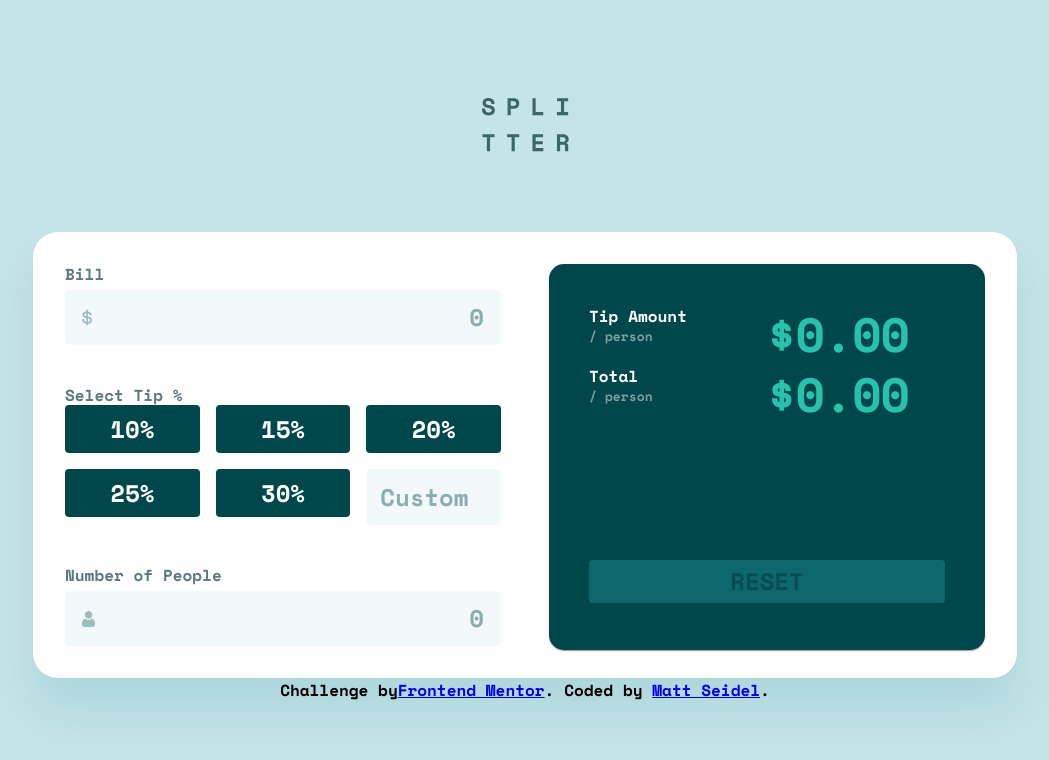
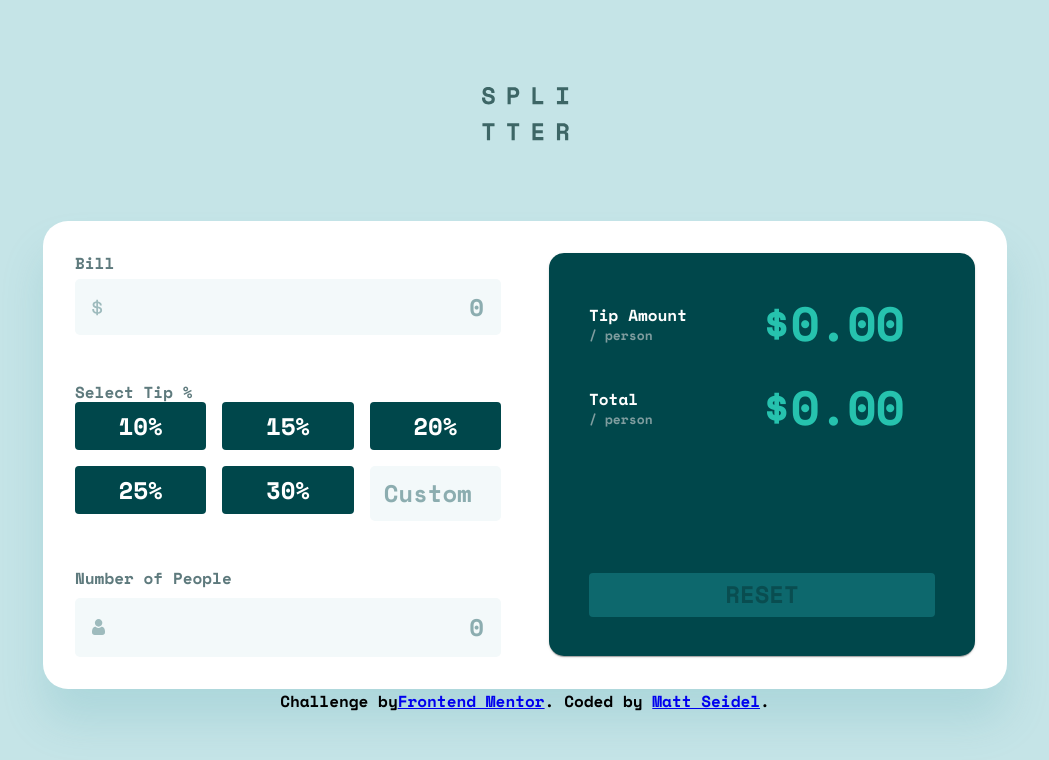
Before and after one commit to mseidel819/tip-calculator, a React (Create React App) app: page / in a window 1280 px wide. Shown: the top 760 px of the page, without its empty margins (115-1164 px from the left). Built offline with nearby package versions, Linux system fonts and the light colour scheme.

Commit message:
results spacing fix

```diff
--- a/src/App.js
+++ b/src/App.js
@@ -68,7 +68,7 @@ function App() {
             </StyledCard>
           </Grid>
         </Grid>
-        <div class="attribution">
+        <div className="attribution">
           Challenge by
           <a
             href="https://www.frontendmentor.io?ref=challenge"
--- a/src/App.styles.jsx
+++ b/src/App.styles.jsx
@@ -13,5 +13,5 @@ export const StyledCard = styled(Card)({
   boxShadow: "0px 32px 43px rgba(79, 166, 175, 0.200735)",
   borderRadius: "25px",
   padding: "32px",
-  maxWidth: "920px",
+  maxWidth: "900px",
 });
--- a/src/results/results.component.jsx
+++ b/src/results/results.component.jsx
@@ -16,8 +16,8 @@ const ResultsOutput = ({ bill, people, percent, resetHandler }) => {
     <Grid item md={6}>
       <StyledCard>
         <Grid container rowSpacing={17}>
-          <Grid item container xs={12}>
-            <Grid container item xs={12}>
+          <Grid item container xs={12} rowSpacing={3}>
+            <Grid container item xs={12} alignItems="center">
               <Grid item xs={6} sm={6}>
                 <Typography variant="h3">Tip Amount</Typography>
                 <Typography variant="body1">/ person</Typography>
@@ -31,7 +31,7 @@ const ResultsOutput = ({ bill, people, percent, resetHandler }) => {
                 </Typography>
               </Grid>
             </Grid>
-            <Grid container item>
+            <Grid container item alignItems="center">
               <Grid item xs={6}>
                 <Typography variant="h3">Total</Typography>
                 <Typography variant="body1">/ person</Typography>
```
